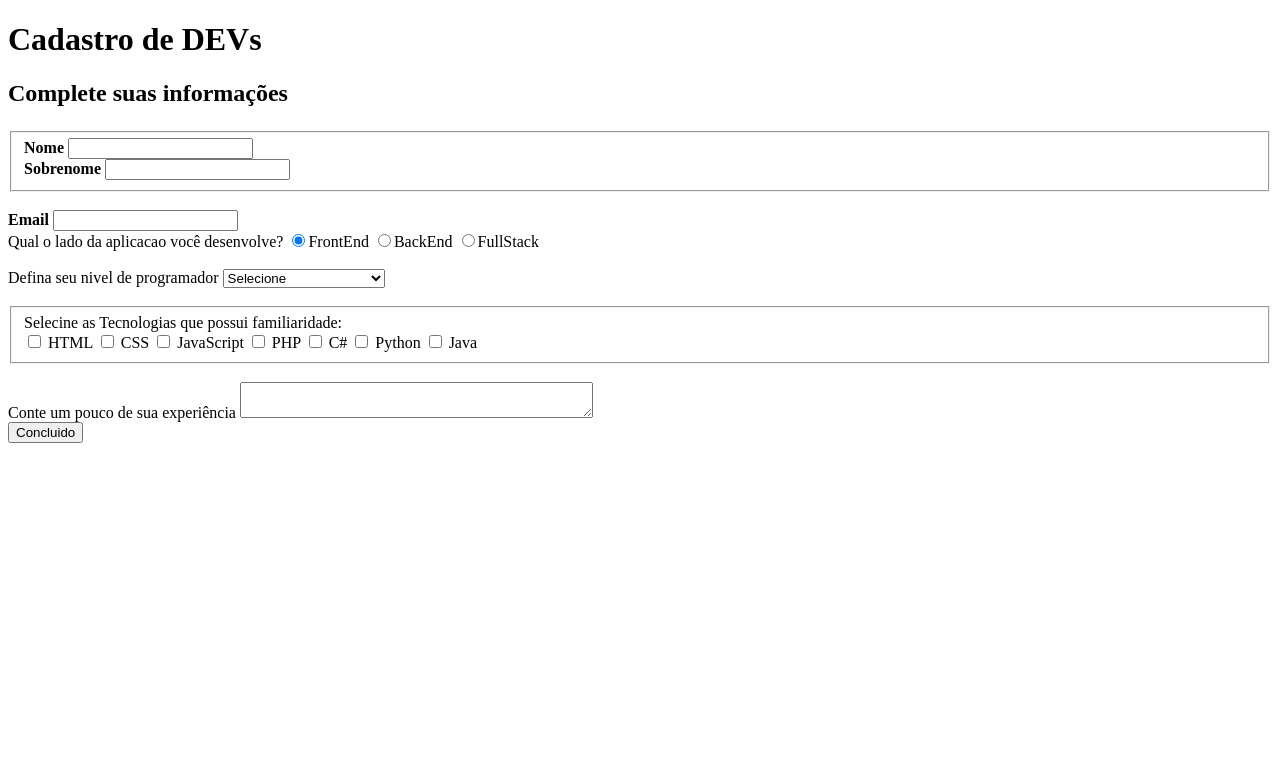
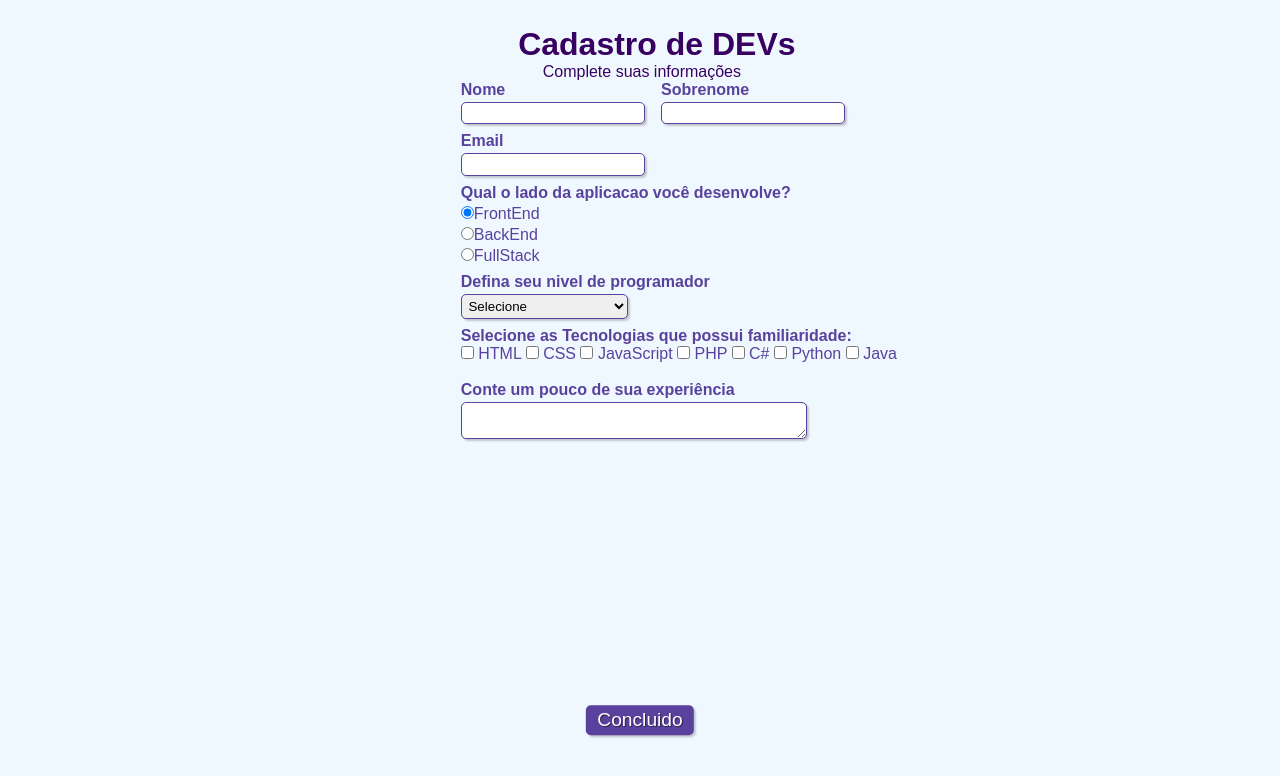
Before and after one commit to JonasMacedo/ProjetosSimplesHTML, a plain HTML site: page Formulario/index.html in a window 1280 px wide. Drawn offline with Linux system fonts and the light colour scheme.

Commit message:
Estilizando com CSS

```diff
--- a/Formulario/index.html
+++ b/Formulario/index.html
@@ -4,16 +4,21 @@
     <meta charset="UTF-8" />
     <meta http-equiv="X-UA-Compatible" content="IE=edge" />
     <meta name="viewport" content="width=device-width, initial-scale=1.0" />
+
+    <link rel="stylesheet" type="text/css" href="style.css">
+
     <title>Formulario</title>
+
   </head>
+
   <body>
-    <head> </head>
+    <head></head>
 
     <main>
 
       <div>
         <h1 id="titulo">Cadastro de DEVs</h1>
-        <h2 id="subtitulo">Complete suas informações</p>
+        <p id="subtitulo">Complete suas informações</p>
       </div>
 
       <form>
@@ -24,12 +29,10 @@
           </div>
 
           <div class="campo">
-            <label for="sobrenome"><strong> Sobrenome</strong></label>
+            <label for="sobrenome"><strong>Sobrenome</strong></label>
             <input type="text" nome="sobrenome" id="sobrenome" required/>
           </div>
         </fieldset>
-
-        <br />
 
         <div class="campo">
           <label for="email"> <strong>Email</strong></label>
@@ -37,7 +40,7 @@
         </div>
 
         <div class="campo">
-          <label>Qual o lado da aplicacao você desenvolve?</label>
+          <label><strong>Qual o lado da aplicacao você desenvolve?</strong></label>
 
           <label>
             <input type="radio" name="devweb" value="FrontEnd" checked/>FrontEnd
@@ -53,11 +56,9 @@
 
         </div>
 
-        <br/>
-
         <div class="campo">
-          <label for="senioridade"> Defina seu nivel de programador</label>
-          <select name="" id="senioridade">
+          <label for="senioridade"><strong>Defina seu nivel de programador</strong></label>
+          <select id="senioridade">
             <option selected disabled>Selecione</option>
             <option value="">Desenvolvedor - Junior</option>
             <option value="">Desenvolvedor - Plenio</option>
@@ -65,12 +66,13 @@
           </select>
         </div>
 
-        <br />
+        <fieldset class="grupo">
+          <div id="check">
+            <label>
+                <strong>Selecione as Tecnologias que possui familiaridade:</strong>
+            </label>
 
-        <fieldset class="grupo">
-          <div class="campo">
-            <label>Selecine as Tecnologias que possui familiaridade:</label>
-            <br />
+            <br>
 
             <input type="checkbox" id="tec01" name="tec01" value="HTML" />
             <label for="tec01">HTML</label>
@@ -97,8 +99,8 @@
 
         <div class="campo">
           <br/>
-          <label>Conte um pouco de sua experiência </label>
-          <textarea row="6" style="width: 26em" id="experiencia"> </textarea>
+          <label><strong>Conte um pouco de sua experiência</strong></label>
+          <textarea row="6" style="width: 26em" id="experiencia" name="experiencia"></textarea>
         </div>
 
         <button class="botao" type="submit">Concluido</button>
--- /dev/null
+++ b/Formulario/style.css
@@ -0,0 +1,104 @@
+
+/* ======================== Reset ======================== */
+
+* {
+    margin: 0;
+    padding: 0;
+    box-sizing: border-box;
+    text-decoration: none;
+}
+
+/* ======================== Base ======================== */
+
+ body{
+    background-color: #f0f8ff;
+    font-family: sans-serif;
+    font-size: 1em;
+    color: #59429d;
+    margin-left: 36%;
+    margin-top: 2%;
+    justify-content: center;
+}
+
+/* ======================== Layout ======================== */
+
+#titulo{
+    font-family: sans-serif;
+    color: #380061;
+    margin-left: 7%;
+}
+
+#subtitulo{
+    font-family: sans-serif;
+    color: #380061;
+    margin-left: 10%;
+}
+
+fieldset{
+    border: 0;
+}
+
+input, select, textarea, button{
+    border-radius: 5px;
+}
+
+.campo{
+    margin-bottom: 0.5rem;
+}
+
+.campo label{
+    margin-bottom: 0.2em;
+    color: #59429d;
+    display: block;
+}
+
+fieldset.grupo .campo{
+    float: left;
+    margin-right: 1rem;
+}
+
+.campo input[type="text"], .campo input[type="email"], .campo select, .campo textarea{
+    padding: 0.2em;
+    border: 1px solid #59429d;
+    box-shadow: 2px 2px 2px rgba(0, 0, 0, 0.2);
+    display: block;
+}
+
+.campo select option{
+    padding-right: 0.5em;
+  background:  red;
+}
+
+.campo input:focus, .campo select:focus, .campo textarea:focus {
+    background: #e0e0f8 ;
+}
+
+.botao{
+    font-size: 1.2em;
+    background:  #59429d;
+    border: 0;
+    margin-bottom: 1em;
+    color: #ffffff;
+    padding: 0.2em 0.6em;
+    box-shadow: 2px 2px 2px rgba(0, 0, 0, 0.2);
+    text-shadow: 1px 1px 1px rgba(0,0,0,0.5);
+    position: absolute;
+    top: 90%;
+    left: 50%;
+    margin-right: -50%;
+    transform: translate(-50%, -50%);
+}
+
+.botao:hover{
+    background: #ccbbff;
+    box-shadow: inset 2px 2px 2px rgba(0, 0, 0, 0.2) ;
+    text-shadow: none;
+}
+
+.botao, select{
+    cursor: pointer;
+}
+
+#check{
+    display: inline-block;
+}
```
